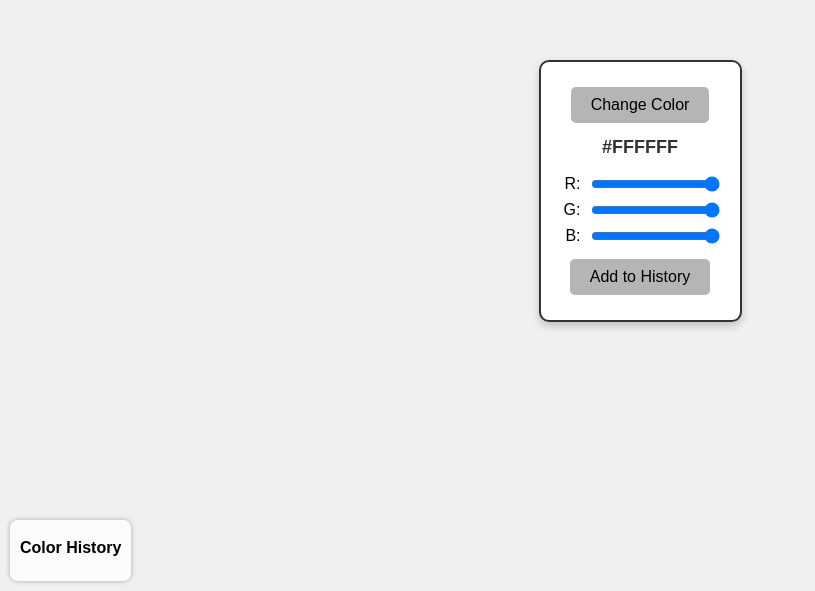
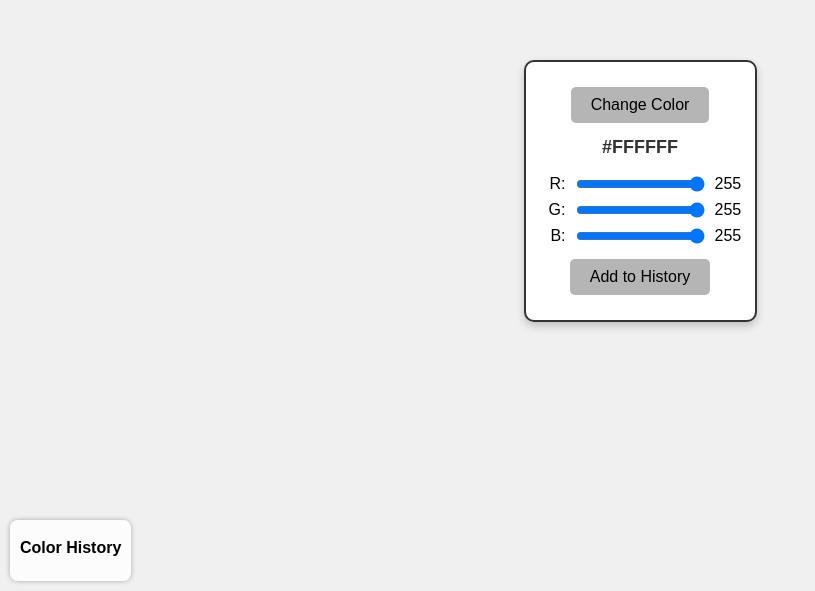
Before and after one commit to jproven/color-shifter, a plain HTML site: page index.html in a window 1280 px wide. Shown: the part 209-800 px from the top of the page, without its empty margins (0-815 px from the left). Drawn offline with Linux system fonts and the light colour scheme.

Commit message:
Enhancement: show and update numeric RGB values beside each slider

```diff
--- a/index.html
+++ b/index.html
@@ -15,9 +15,23 @@
     <button onclick="setRandomBackgroundColor()">Change Color</button>
     <p id="colorValue">#FFFFFF</p>
     <div class="slider-container">
-      <label><span>R:</span> <input type="range" id="sliderR" min="0" max="255" value="255"></label>
-      <label><span>G:</span> <input type="range" id="sliderG" min="0" max="255" value="255"></label>
-      <label><span>B:</span> <input type="range" id="sliderB" min="0" max="255" value="255"></label>
+      <label>
+        <span>R:</span>
+        <input type="range" id="sliderR" min="0" max="255" value="255">
+        <span id="valueR">255</span>
+      </label>
+
+      <label>
+        <span>G:</span>
+        <input type="range" id="sliderG" min="0" max="255" value="255">
+        <span id="valueG">255</span>
+      </label>
+
+      <label>
+        <span>B:</span>
+        <input type="range" id="sliderB" min="0" max="255" value="255">
+        <span id="valueB">255</span>
+      </label>
       <button onclick="addCurrentColorToHistory()">Add to History</button>
     </div>
   </div>
--- a/main.js
+++ b/main.js
@@ -1,6 +1,12 @@
 document.addEventListener('DOMContentLoaded', () => {
     ['R', 'G', 'B'].forEach(channel => {
-        document.getElementById(`slider${channel}`).addEventListener('input', updateColorFromSliders);
+        const slider = document.getElementById(`slider${channel}`);
+        const valueDisplay = document.getElementById(`value${channel}`);
+
+        slider.addEventListener('input', () => {
+            valueDisplay.textContent = slider.value;
+            updateColorFromSliders();
+        });
     });
 });
 
@@ -33,6 +39,10 @@ function setRandomBackgroundColor() {
     document.getElementById('sliderR').value = color.r;
     document.getElementById('sliderG').value = color.g;
     document.getElementById('sliderB').value = color.b;
+
+    document.getElementById('valueR').textContent = color.r;
+    document.getElementById('valueG').textContent = color.g;
+    document.getElementById('valueB').textContent = color.b;
 
     currentColor = { rgb: color.rgb, hex: color.hex };
     addToHistory(currentColor);
```
